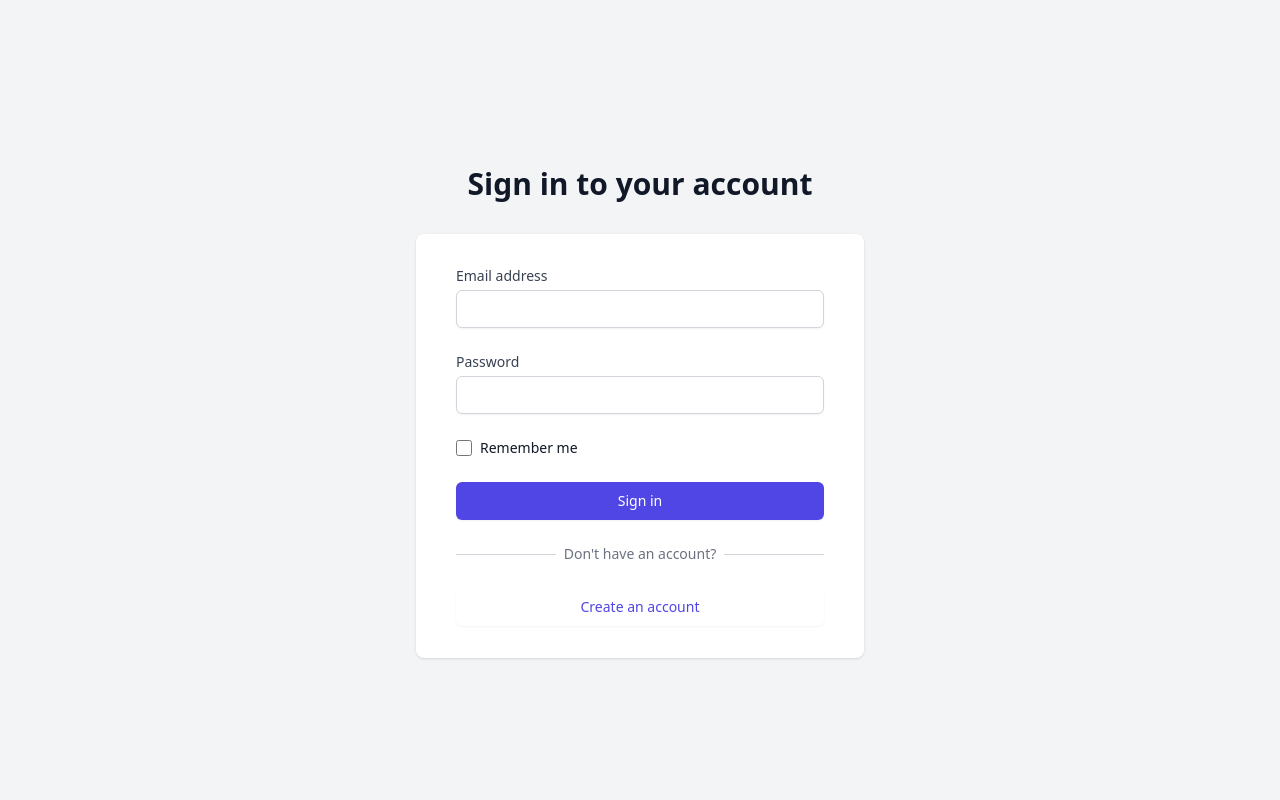
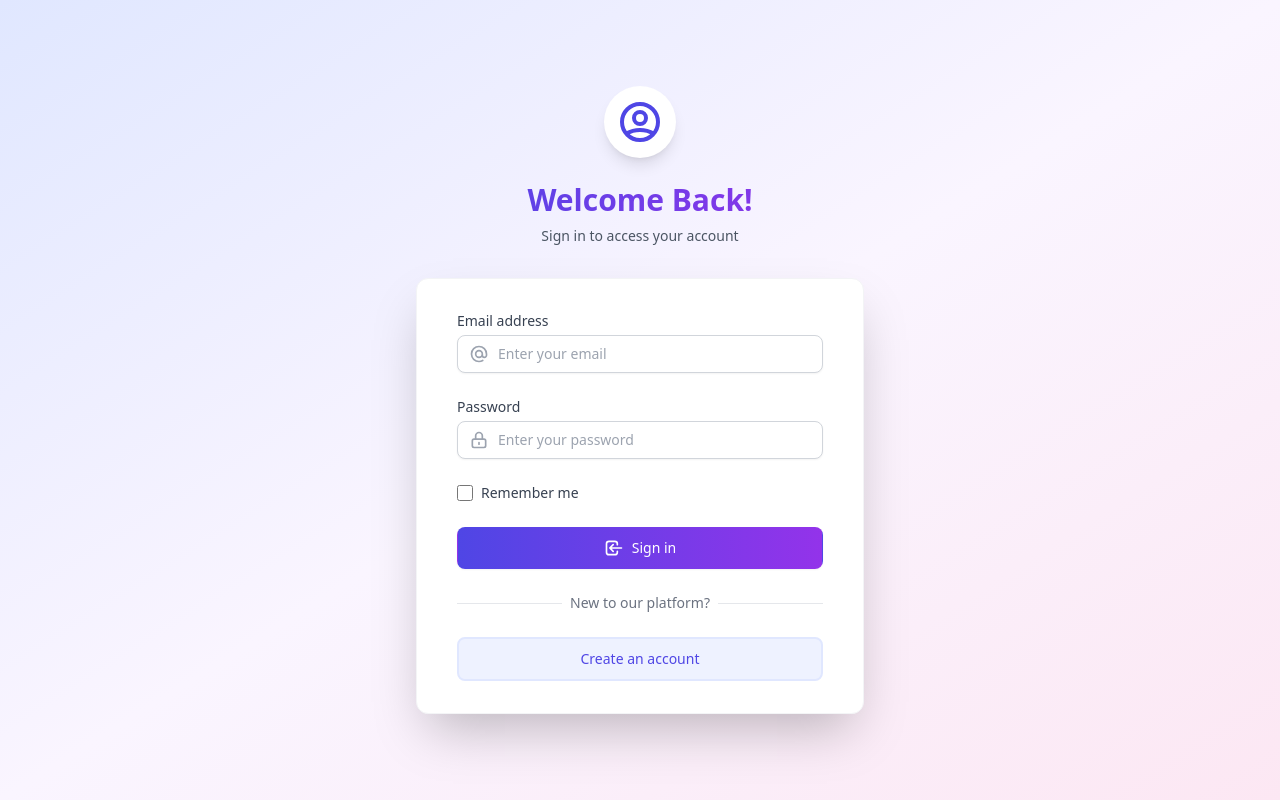
Before and after one commit to RahimjonovBoburjon/AI-Resume-Builder, a Vue app: page /auth in a window 1280 px wide. Built offline with nearby package versions, Linux system fonts and the light colour scheme; no server answers.

Commit message:
Last update in this project

```diff
--- a/src/components/Navbar.vue
+++ b/src/components/Navbar.vue
@@ -40,15 +40,23 @@
             </router-link>
           </div>
         </div>
-        <div class="flex items-center">
-          <button v-if="isAuthenticated" @click="handleLogout"
-            class="hidden md:inline-flex items-center px-4 py-2 border border-transparent text-sm font-medium rounded-lg text-white bg-red-600 hover:bg-red-700 focus:outline-none focus:ring-2 focus:ring-offset-2 focus:ring-red-500 transition-colors duration-200">
+        <div class="flex items-center space-x-4">
+          <div v-if="isAuthenticated" class="hidden md:flex items-center space-x-4">
+            <div class="flex items-center space-x-3">
+              <div class="h-8 w-8 rounded-full bg-gradient-to-br from-indigo-600 to-purple-600 flex items-center justify-center text-white font-medium">
+                {{ userEmail[0]?.toUpperCase() }}
+              </div>
+              <span class="text-sm text-gray-700">{{ userEmail }}</span>
+            </div>
+            <button @click="handleLogout"
+              class="inline-flex items-center px-4 py-2 border border-transparent text-sm font-medium rounded-lg text-white bg-gradient-to-r from-indigo-600 to-purple-600 hover:from-indigo-700 hover:to-purple-700 focus:outline-none focus:ring-2 focus:ring-offset-2 focus:ring-indigo-500 transition-all duration-200 ease-in-out transform hover:scale-[1.02]">
               <svg class="w-5 h-5 mr-2" fill="none" stroke="currentColor" viewBox="0 0 24 24">
                 <path stroke-linecap="round" stroke-linejoin="round" stroke-width="2"
                   d="M17 16l4-4m0 0l-4-4m4 4H7m6 4v1a3 3 0 01-3 3H6a3 3 0 01-3-3V7a3 3 0 013-3h4a3 3 0 013 3v1" />
               </svg>
               Logout
             </button>
+          </div>
           <router-link v-else to="/auth"
             class="inline-flex items-center px-4 py-2 border border-transparent text-sm font-medium rounded-lg text-white bg-indigo-600 hover:bg-indigo-700 focus:outline-none focus:ring-2 focus:ring-offset-2 focus:ring-indigo-500 transition-colors duration-200">
             <svg class="w-5 h-5 mr-2" fill="none" stroke="currentColor" viewBox="0 0 24 24">
--- a/src/views/Auth.vue
+++ b/src/views/Auth.vue
@@ -1,35 +1,60 @@
 <template>
-  <div class="min-h-screen bg-gray-100 flex flex-col justify-center py-12 sm:px-6 lg:px-8">
+  <div class="min-h-screen bg-gradient-to-br from-indigo-100 via-purple-50 to-pink-100 flex flex-col justify-center py-12 sm:px-6 lg:px-8">
     <div class="sm:mx-auto sm:w-full sm:max-w-md">
-      <h2 class="mt-6 text-center text-3xl font-extrabold text-gray-900">
-        {{ isLogin ? 'Sign in to your account' : 'Create your account' }}
+      <div class="flex justify-center">
+        <div class="bg-white rounded-full p-3 shadow-lg">
+          <svg class="w-12 h-12 text-indigo-600" fill="none" stroke="currentColor" viewBox="0 0 24 24">
+            <path stroke-linecap="round" stroke-linejoin="round" stroke-width="2"
+              d="M5.121 17.804A13.937 13.937 0 0112 16c2.5 0 4.847.655 6.879 1.804M15 10a3 3 0 11-6 0 3 3 0 016 0zm6 2a9 9 0 11-18 0 9 9 0 0118 0z" />
+          </svg>
+        </div>
+      </div>
+      <h2 class="mt-6 text-center text-3xl font-extrabold bg-clip-text text-transparent bg-gradient-to-r from-indigo-600 to-purple-600">
+        {{ isLogin ? 'Welcome Back!' : 'Join Us Today' }}
       </h2>
+      <p class="mt-2 text-center text-sm text-gray-600">
+        {{ isLogin ? 'Sign in to access your account' : 'Create your account to get started' }}
+      </p>
     </div>
 
     <div class="mt-8 sm:mx-auto sm:w-full sm:max-w-md">
-      <div class="bg-white py-8 px-4 shadow sm:rounded-lg sm:px-10">
+      <div class="bg-white py-8 px-4 shadow-2xl sm:rounded-xl sm:px-10 border border-gray-100">
         <form class="space-y-6" @submit.prevent="handleSubmit">
           <div>
             <label for="email" class="block text-sm font-medium text-gray-700">Email address</label>
-            <div class="mt-1">
+            <div class="mt-1 relative">
+              <div class="absolute inset-y-0 left-0 pl-3 flex items-center pointer-events-none">
+                <svg class="h-5 w-5 text-gray-400" fill="none" stroke="currentColor" viewBox="0 0 24 24">
+                  <path stroke-linecap="round" stroke-linejoin="round" stroke-width="2"
+                    d="M16 12a4 4 0 10-8 0 4 4 0 008 0zm0 0v1.5a2.5 2.5 0 005 0V12a9 9 0 10-9 9m4.5-1.206a8.959 8.959 0 01-4.5 1.207" />
+                </svg>
+              </div>
               <input id="email" v-model="email" type="email" required
-                class="appearance-none block w-full px-3 py-2 border border-gray-300 rounded-md shadow-sm placeholder-gray-400 focus:outline-none focus:ring-indigo-500 focus:border-indigo-500 sm:text-sm" />
+                class="appearance-none block w-full pl-10 pr-3 py-2 border border-gray-300 rounded-lg shadow-sm placeholder-gray-400 focus:outline-none focus:ring-2 focus:ring-indigo-500 focus:border-indigo-500 sm:text-sm transition duration-150 ease-in-out"
+                placeholder="Enter your email" />
             </div>
           </div>
 
           <div>
             <label for="password" class="block text-sm font-medium text-gray-700">Password</label>
-            <div class="mt-1">
+            <div class="mt-1 relative">
+              <div class="absolute inset-y-0 left-0 pl-3 flex items-center pointer-events-none">
+                <svg class="h-5 w-5 text-gray-400" fill="none" stroke="currentColor" viewBox="0 0 24 24">
+                  <path stroke-linecap="round" stroke-linejoin="round" stroke-width="2"
+                    d="M12 15v2m-6 4h12a2 2 0 002-2v-6a2 2 0 00-2-2H6a2 2 0 00-2 2v6a2 2 0 002 2zm10-10V7a4 4 0 00-8 0v4h8z" />
+                </svg>
+              </div>
               <input id="password" v-model="password" type="password" required
-                class="appearance-none block w-full px-3 py-2 border border-gray-300 rounded-md shadow-sm placeholder-gray-400 focus:outline-none focus:ring-indigo-500 focus:border-indigo-500 sm:text-sm" />
+                class="appearance-none block w-full pl-10 pr-3 py-2 border border-gray-300 rounded-lg shadow-sm placeholder-gray-400 focus:outline-none focus:ring-2 focus:ring-indigo-500 focus:border-indigo-500 sm:text-sm transition duration-150 ease-in-out"
+                placeholder="Enter your password" />
             </div>
           </div>
 
           <div class="flex items-center justify-between">
             <div class="flex items-center">
               <input id="remember-me" v-model="rememberMe" type="checkbox"
-                class="h-4 w-4 text-indigo-600 focus:ring-indigo-500 border-gray-300 rounded" />
-              <label for="remember-me" class="ml-2 block text-sm text-gray-900">
+                class="h-4 w-4 text-indigo-600 focus:ring-indigo-500 border-gray-300 rounded transition duration-150 ease-in-out" />
+              <label for="remember-me" class="ml-2 block text-sm text-gray-700">
                 Remember me
               </label>
             </div>
@@ -37,8 +62,16 @@
 
           <div>
             <button type="submit"
-              class="w-full flex justify-center py-2 px-4 border border-transparent rounded-md shadow-sm text-sm font-medium text-white bg-indigo-600 hover:bg-indigo-700 focus:outline-none focus:ring-2 focus:ring-offset-2 focus:ring-indigo-500">
-              {{ isLogin ? 'Sign in' : 'Sign up' }}
+              class="w-full flex justify-center py-2.5 px-4 border border-transparent rounded-lg shadow-sm text-sm font-medium text-white bg-gradient-to-r from-indigo-600 to-purple-600 hover:from-indigo-700 hover:to-purple-700 focus:outline-none focus:ring-2 focus:ring-offset-2 focus:ring-indigo-500 transform transition duration-150 ease-in-out hover:scale-[1.02]">
+              <span class="flex items-center">
+                <svg class="w-5 h-5 mr-2" fill="none" stroke="currentColor" viewBox="0 0 24 24">
+                  <path v-if="isLogin" stroke-linecap="round" stroke-linejoin="round" stroke-width="2"
+                    d="M11 16l-4-4m0 0l4-4m-4 4h14m-5 4v1a3 3 0 01-3 3H6a3 3 0 01-3-3V7a3 3 0 013-3h7a3 3 0 013 3v1" />
+                  <path v-else stroke-linecap="round" stroke-linejoin="round" stroke-width="2"
+                    d="M18 9v3m0 0v3m0-3h3m-3 0h-3m-2-5a4 4 0 11-8 0 4 4 0 018 0zM3 20a6 6 0 0112 0v1H3v-1z" />
+                </svg>
+                {{ isLogin ? 'Sign in' : 'Create account' }}
+              </span>
             </button>
           </div>
         </form>
@@ -46,18 +79,18 @@
         <div class="mt-6">
           <div class="relative">
             <div class="absolute inset-0 flex items-center">
-              <div class="w-full border-t border-gray-300"></div>
+              <div class="w-full border-t border-gray-200"></div>
             </div>
             <div class="relative flex justify-center text-sm">
               <span class="px-2 bg-white text-gray-500">
-                {{ isLogin ? "Don't have an account?" : 'Already have an account?' }}
+                {{ isLogin ? "New to our platform?" : 'Already have an account?' }}
               </span>
             </div>
           </div>
 
           <div class="mt-6">
             <button @click="toggleMode"
-              class="w-full flex justify-center py-2 px-4 border border-transparent rounded-md shadow-sm text-sm font-medium text-indigo-600 bg-white hover:bg-gray-50 focus:outline-none focus:ring-2 focus:ring-offset-2 focus:ring-indigo-500">
+              class="w-full flex justify-center py-2.5 px-4 border-2 border-indigo-100 rounded-lg text-sm font-medium text-indigo-600 bg-indigo-50 hover:bg-indigo-100 focus:outline-none focus:ring-2 focus:ring-offset-2 focus:ring-indigo-500 transform transition duration-150 ease-in-out hover:scale-[1.02]">
               {{ isLogin ? 'Create an account' : 'Sign in to your account' }}
             </button>
           </div>
```
Lines whose indentation alone changed are shown as unchanged.
